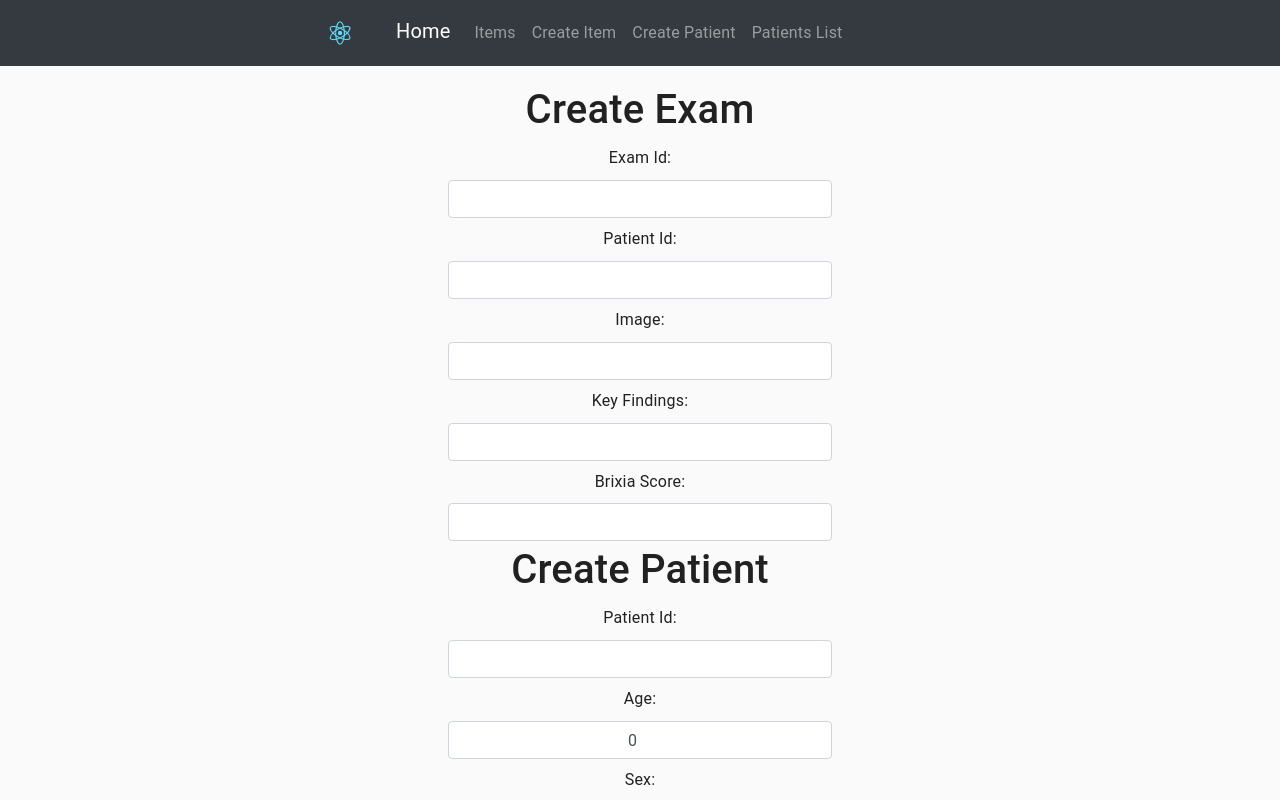
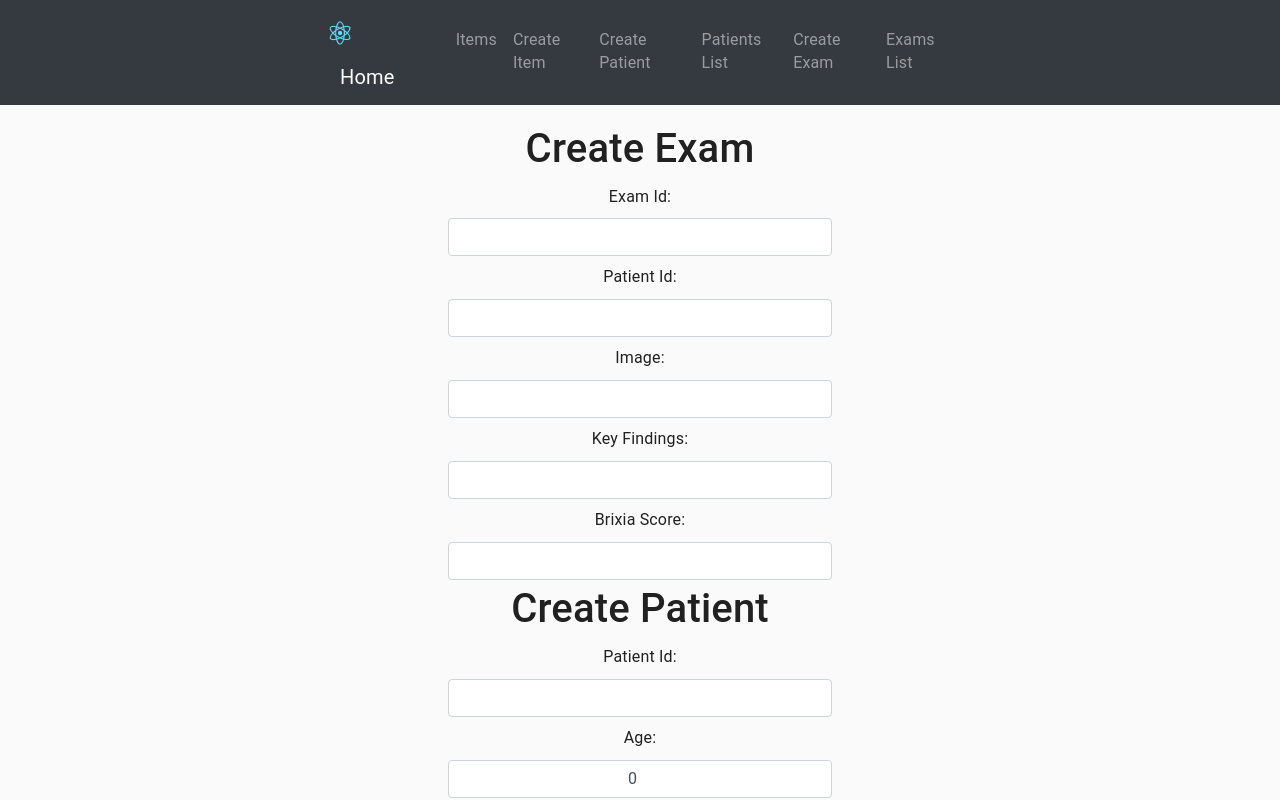
Before and after one commit to lupitaperalta/rocket-project1, a React (Create React App) app in the folder client/: page /exams in a window 1280 px wide. Shown: the top 800 px of the page. Built offline with nearby package versions, Linux system fonts and the light colour scheme; no server answers.

Commit message:
Update NavBar.js

```diff
--- a/client/src/components/NavBar.js
+++ b/client/src/components/NavBar.js
@@ -41,6 +41,16 @@ const navBarItems = [
     name: 'Patients List',
     toPathname: '/patients',
     className: 'nav-link',
+  },
+  {
+    name: 'Create Exam',
+    toPathname: '/exam',
+    className: 'nav-link',
+  },
+  {
+    name: 'Exams List',
+    toPathname: '/exams',
+    className: 'nav-link',
   }
 ];
 
```
